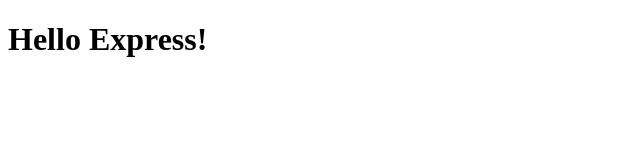
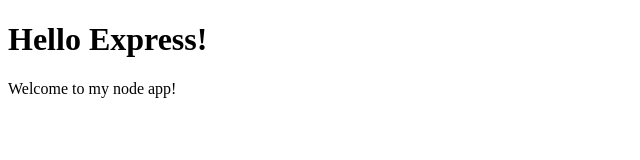
Before and after one commit to soniacrisgrajales/web-server, a website: page public/index.html in a window 1280 px wide. Shown: the whole page, without its empty margins (0-640 px from the left). Drawn offline with Linux system fonts and the light colour scheme.

Commit message:
Added message to index page

```diff
--- a/public/index.html
+++ b/public/index.html
@@ -6,5 +6,6 @@
 	</head>
 	<body>
 		<h1>Hello Express!</h1>
+		<p>Welcome to my node app!</p>
 	</body>
 </html>
```
